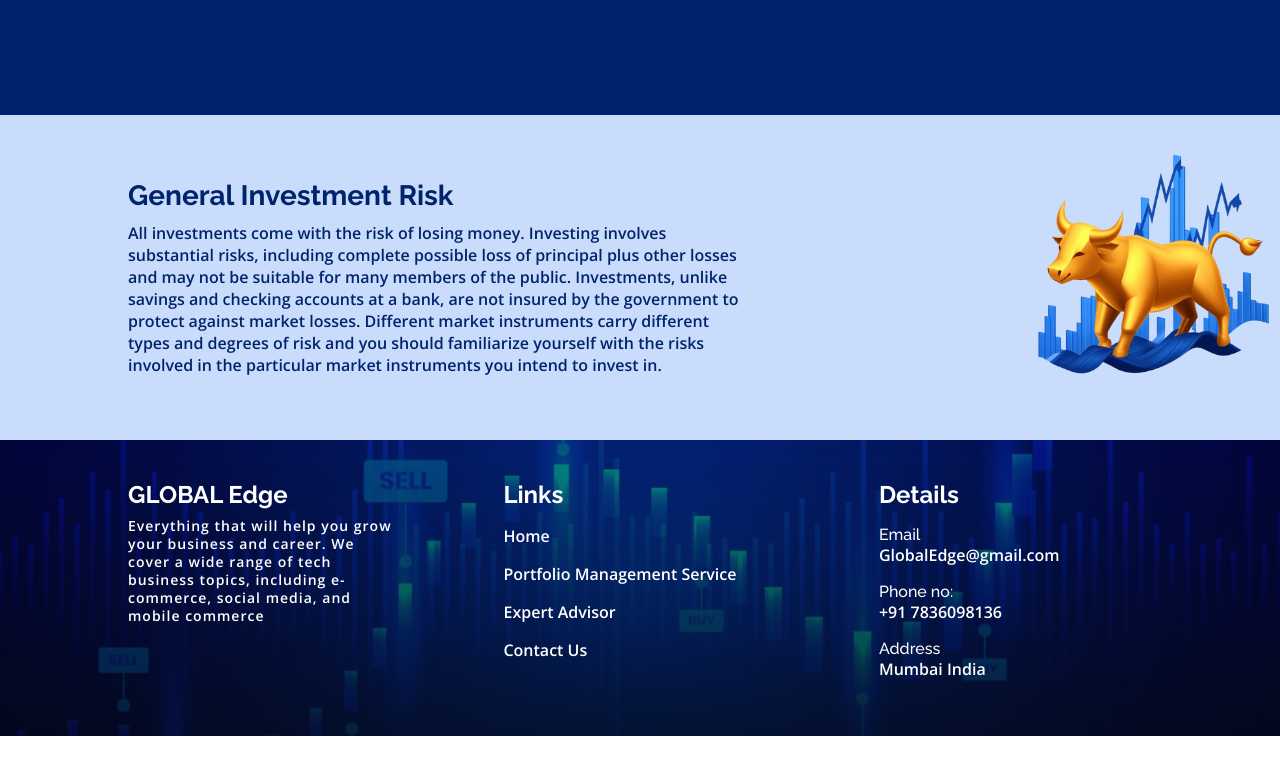
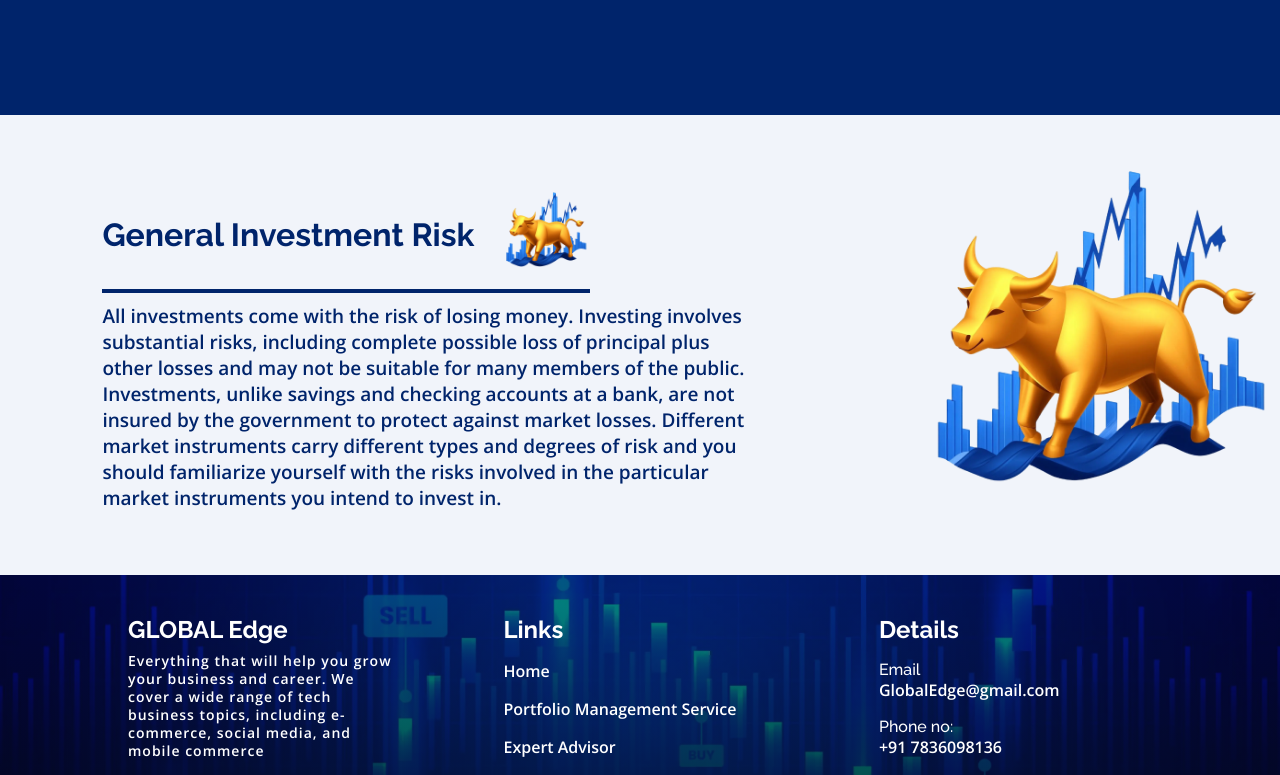
Before and after one commit to abdulsamad2003/prefex-solution, a React (Create React App) app: page / in a window 1280 px wide. Shown: the part 1637-2412 px from the top of the page. Before the commit the page ends 2373 px from the top, so only its background shows below. Built offline with nearby package versions, Linux system fonts and the light colour scheme.

Commit message:
investmentRisk page change bg image as per client requirement

```diff
--- a/src/componets/InvestmentRisk.js
+++ b/src/componets/InvestmentRisk.js
@@ -1,9 +1,12 @@
 import React from "react";
 import "./InvestmentRisk.scss";
+import bullRun from "../assets/benefits-1.webp"
 function InvestmentRisk() {
   return (
     <section className="investment-risk">
-        <h1 className="heading main-font">General Investment Risk</h1>
+        <h1 className="heading main-font">General Investment Risk
+          <img src={bullRun} width={90} height={110} alt="" />
+        </h1>
         <p className="para para-font">
           All investments come with the risk of losing money. Investing involves
           substantial risks, including complete possible loss of principal plus
--- a/src/componets/InvestmentRisk.scss
+++ b/src/componets/InvestmentRisk.scss
@@ -4,21 +4,29 @@
     flex-direction: column;
     justify-content: center;
     width: 100%;
-    background: url(../assets/benefits-1.webp) no-repeat right center/contain, #CADCFC;;
-    padding: 5% 10%;
+    background: url(../assets/benefits-1.webp) no-repeat right center/contain, #cdd9ee48;
+    padding: 5% 8%;
     color: var(--primary-color);
-    @media screen and (max-width: 800px) {
+    @media screen and (max-width: 850px) {
         color: white;
-        background: linear-gradient(rgba(0,0,0,.6), rgba(0,0,0,.6)), url(../assets/benefits-1.webp) no-repeat center center/contain, #CADCFC;
+        background: linear-gradient(rgba(0,0,0,.9), rgba(0,0,0,.5)) , url(../assets/portfolio-bg-2.jpg) no-repeat right center/cover, #CADCFC;
     }
     .heading{
-        font-size: clamp(20px, 4vw,28px);
+        font-size: clamp(24px, 4vw,32px);
+        border-bottom: 4px solid var(--primary-color);
+        width: fit-content;
+        display: flex;
+        align-items: center;
+        position: relative;
+        gap: 2vw;
     }
+
     p {
          width: 60%;
          margin-top: 10px;
-         font-size: clamp(7px, 4vw, 16px);
-        @media screen and (max-width: 800px) {
+         font-size: clamp(10px, 4vw, 19px);
+
+        @media screen and (max-width: 850px) {
             width: 95%;
         }
     }
```
